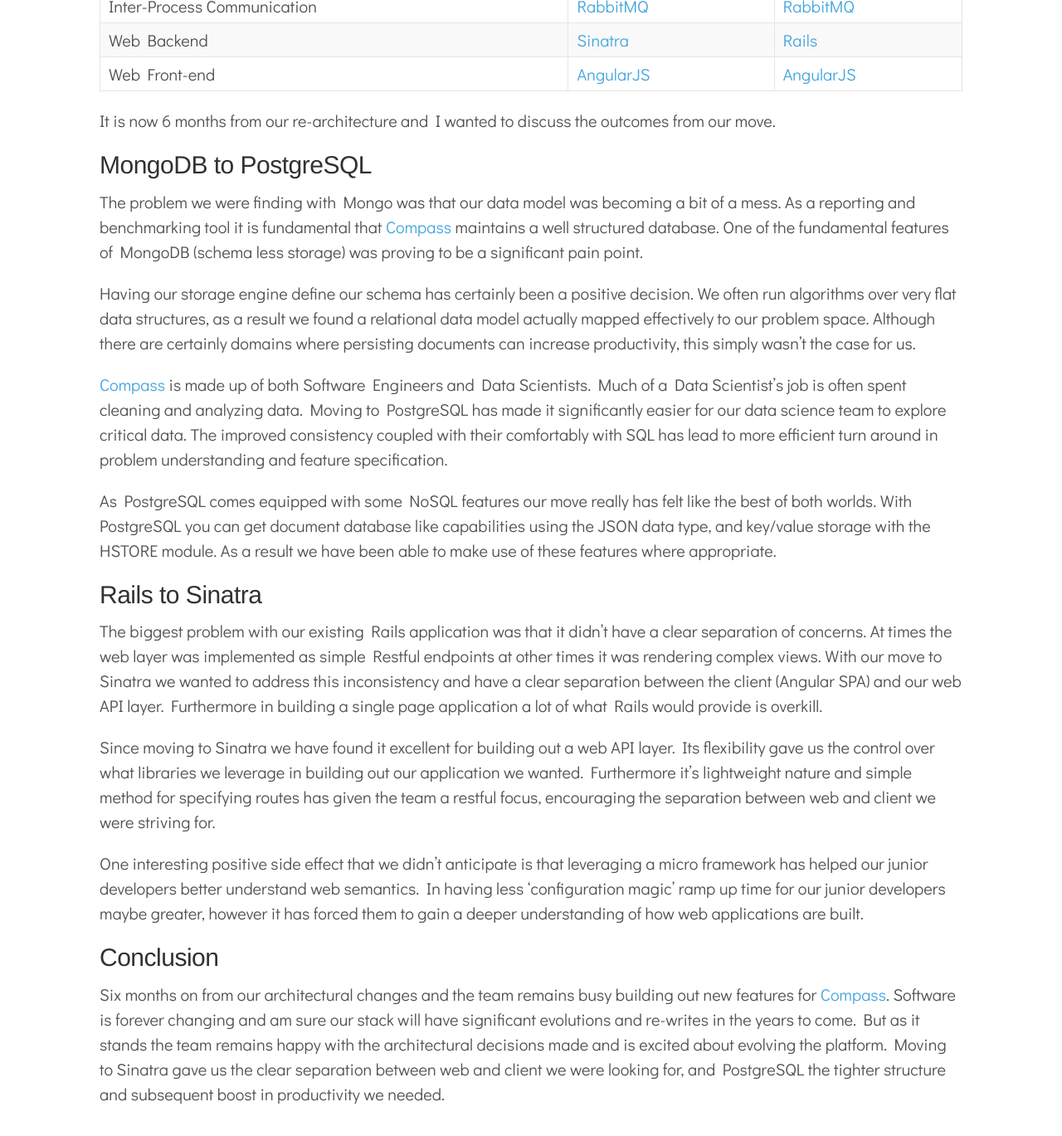
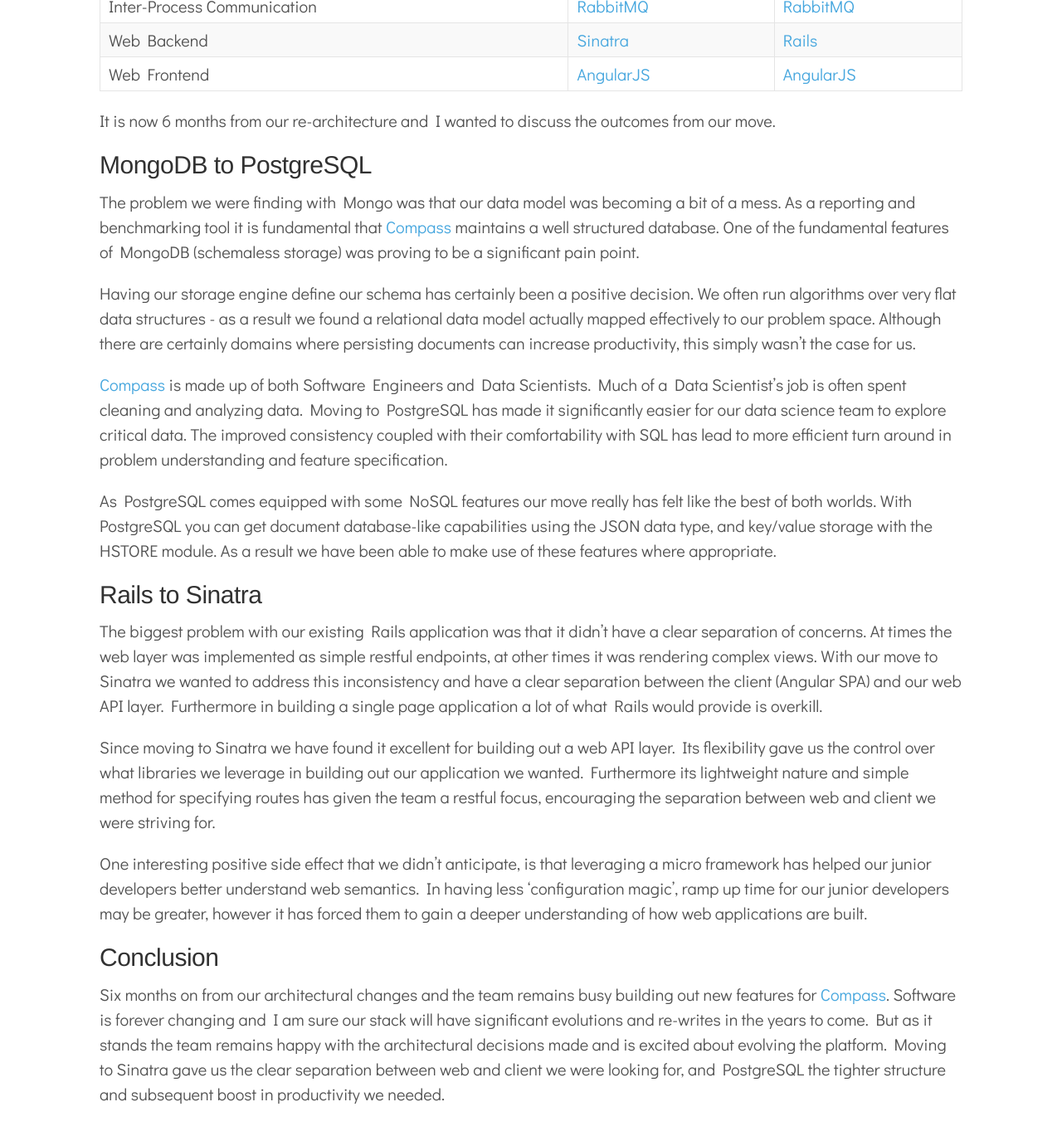
Before and after one commit to davidkdickson/davidkdickson.github.io, a Jekyll site: the page built from _posts/2015-12-10-compass-re-architecture.md, in a window 1280 px wide and 1400 px high, scrolled down 438 px. Shown: the top 1369 px of the window at 83% size. Built offline with Jekyll 4.4.1, drawn with Linux system fonts in a browser that asks for light colours; Markdown is read by kramdown in place of the engine named in the settings; some of the changed text lies outside the part shown.

Commit message:
Some grammar fixes.

```diff
--- a/_posts/2015-12-10-compass-re-architecture.md
+++ b/_posts/2015-12-10-compass-re-architecture.md
@@ -3,33 +3,33 @@
 title: Compass Re-architecture
 ---
 
-Early this year at [Compass](https://www.compass.co) we decided to significantly re-design our core product with a focus on making it self-service. This juncture was the perfect opportunity for us to also evaluate the technical stack we were leveraging. This evaluation lead to some specific changes as outlined below.
+Early this year at [Compass](https://www.compass.co) we decided to significantly Redesign our core product with a focus on making it self-service. This juncture was the perfect opportunity for us to also evaluate the technical stack we were leveraging. This evaluation lead to some specific changes as outlined below.
 
 |                             | New Stack   | Old Stack  |
 | --------------------------- | :----------- | :---------- |
 | Database                    | [PostgreSQL](http://www.postgresql.org/)  | [MongoDB](https://www.mongodb.org/)    |
 | Inter-Process Communication | [RabbitMQ](https://www.rabbitmq.com/)    | [RabbitMQ](https://www.rabbitmq.com/)   |
 | Web Backend                 | [Sinatra](http://www.sinatrarb.com/)     | [Rails](http://rubyonrails.org/)      |
-| Web Front-end               | [AngularJS](https://angularjs.org/)   | [AngularJS](https://angularjs.org/)  |
+| Web Frontend                | [AngularJS](https://angularjs.org/)   | [AngularJS](https://angularjs.org/)  |
 
 
 It is now 6 months from our re-architecture and I wanted to discuss the outcomes from our move.
 
 ## MongoDB to PostgreSQL
-The problem we were finding with Mongo was that our data model was becoming a bit of a mess. As a reporting and benchmarking tool it is fundamental that [Compass](https://www.compass.co) maintains a well structured database. One of the fundamental features of MongoDB (schema less storage) was proving to be a significant pain point.
+The problem we were finding with Mongo was that our data model was becoming a bit of a mess. As a reporting and benchmarking tool it is fundamental that [Compass](https://www.compass.co) maintains a well structured database. One of the fundamental features of MongoDB (schemaless storage) was proving to be a significant pain point.
 
-Having our storage engine define our schema has certainly been a positive decision. We often run algorithms over very flat data structures, as a result we found a relational data model actually mapped effectively to our problem space. Although there are certainly domains where persisting documents can increase productivity, this simply wasn't the case for us.
+Having our storage engine define our schema has certainly been a positive decision. We often run algorithms over very flat data structures - as a result we found a relational data model actually mapped effectively to our problem space. Although there are certainly domains where persisting documents can increase productivity, this simply wasn't the case for us.
 
-[Compass](https://www.compass.co) is made up of both Software Engineers and Data Scientists. Much of a Data Scientist’s job is often spent cleaning and analyzing data. Moving to PostgreSQL has made it significantly easier for our data science team to explore critical data. The improved consistency coupled with their comfortably with SQL has lead to more efficient turn around in problem understanding and feature specification.
+[Compass](https://www.compass.co) is made up of both Software Engineers and Data Scientists. Much of a Data Scientist’s job is often spent cleaning and analyzing data. Moving to PostgreSQL has made it significantly easier for our data science team to explore critical data. The improved consistency coupled with their comfortability with SQL has lead to more efficient turn around in problem understanding and feature specification.
 
-As PostgreSQL comes equipped with some NoSQL features our move really has felt like the best of both worlds. With PostgreSQL you can get document database like capabilities using the JSON data type, and key/value storage with the HSTORE module. As a result we have been able to make use of these features where appropriate.
+As PostgreSQL comes equipped with some NoSQL features our move really has felt like the best of both worlds. With PostgreSQL you can get document database-like capabilities using the JSON data type, and key/value storage with the HSTORE module. As a result we have been able to make use of these features where appropriate.
 
 ## Rails to Sinatra
-The biggest problem with our existing Rails application was that it didn't have a clear separation of concerns. At times the web layer was implemented as simple Restful endpoints at other times it was rendering complex views. With our move to Sinatra we wanted to address this inconsistency and have a clear separation between the client (Angular SPA) and our web API layer. Furthermore in building a single page application a lot of what Rails would provide is overkill.
+The biggest problem with our existing Rails application was that it didn't have a clear separation of concerns. At times the web layer was implemented as simple restful endpoints, at other times it was rendering complex views. With our move to Sinatra we wanted to address this inconsistency and have a clear separation between the client (Angular SPA) and our web API layer. Furthermore in building a single page application a lot of what Rails would provide is overkill.
 
-Since moving to Sinatra we have found it excellent for building out a web API layer. Its flexibility gave us the control over what libraries we leverage in building out our application we wanted. Furthermore it's lightweight nature and simple method for specifying routes has given the team a restful focus, encouraging the separation between web and client we were striving for.
+Since moving to Sinatra we have found it excellent for building out a web API layer. Its flexibility gave us the control over what libraries we leverage in building out our application we wanted. Furthermore its lightweight nature and simple method for specifying routes has given the team a restful focus, encouraging the separation between web and client we were striving for.
 
-One interesting positive side effect that we didn't anticipate is that leveraging a micro framework has helped our junior developers better understand web semantics. In having less ‘configuration magic’ ramp up time for our junior developers maybe greater, however it has forced them to gain a deeper understanding of how web applications are built.
+One interesting positive side effect that we didn't anticipate, is that leveraging a micro framework has helped our junior developers better understand web semantics. In having less ‘configuration magic’, ramp up time for our junior developers may be greater, however it has forced them to gain a deeper understanding of how web applications are built.
 
 ## Conclusion
-Six months on from our architectural changes and the team remains busy building out new features for [Compass](https://www.compass.co). Software is forever changing and am sure our stack will have significant evolutions and re-writes in the years to come. But as it stands the team remains happy with the architectural decisions made and is excited about evolving the platform. Moving to Sinatra gave us the clear separation between web and client we were looking for, and PostgreSQL the tighter structure and subsequent boost in productivity we needed.
+Six months on from our architectural changes and the team remains busy building out new features for [Compass](https://www.compass.co). Software is forever changing and I am sure our stack will have significant evolutions and re-writes in the years to come. But as it stands the team remains happy with the architectural decisions made and is excited about evolving the platform. Moving to Sinatra gave us the clear separation between web and client we were looking for, and PostgreSQL the tighter structure and subsequent boost in productivity we needed.
```
